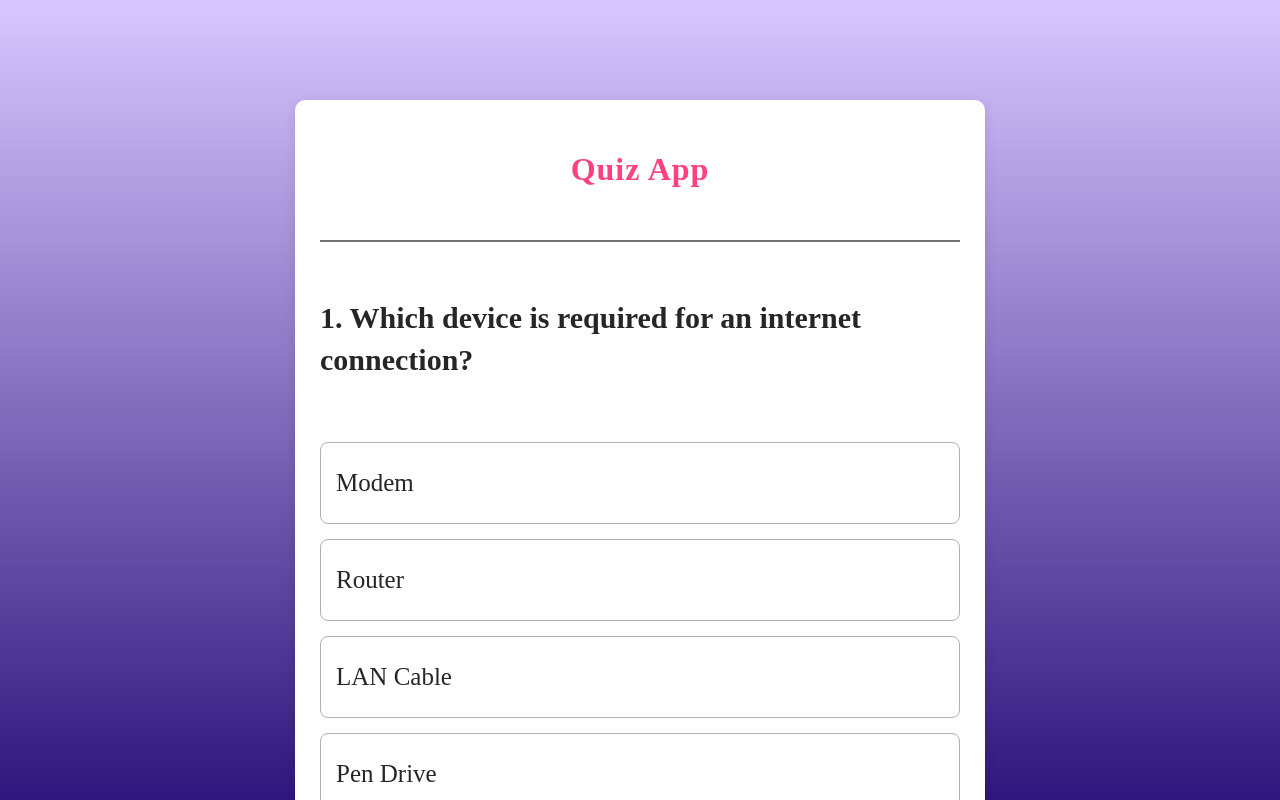
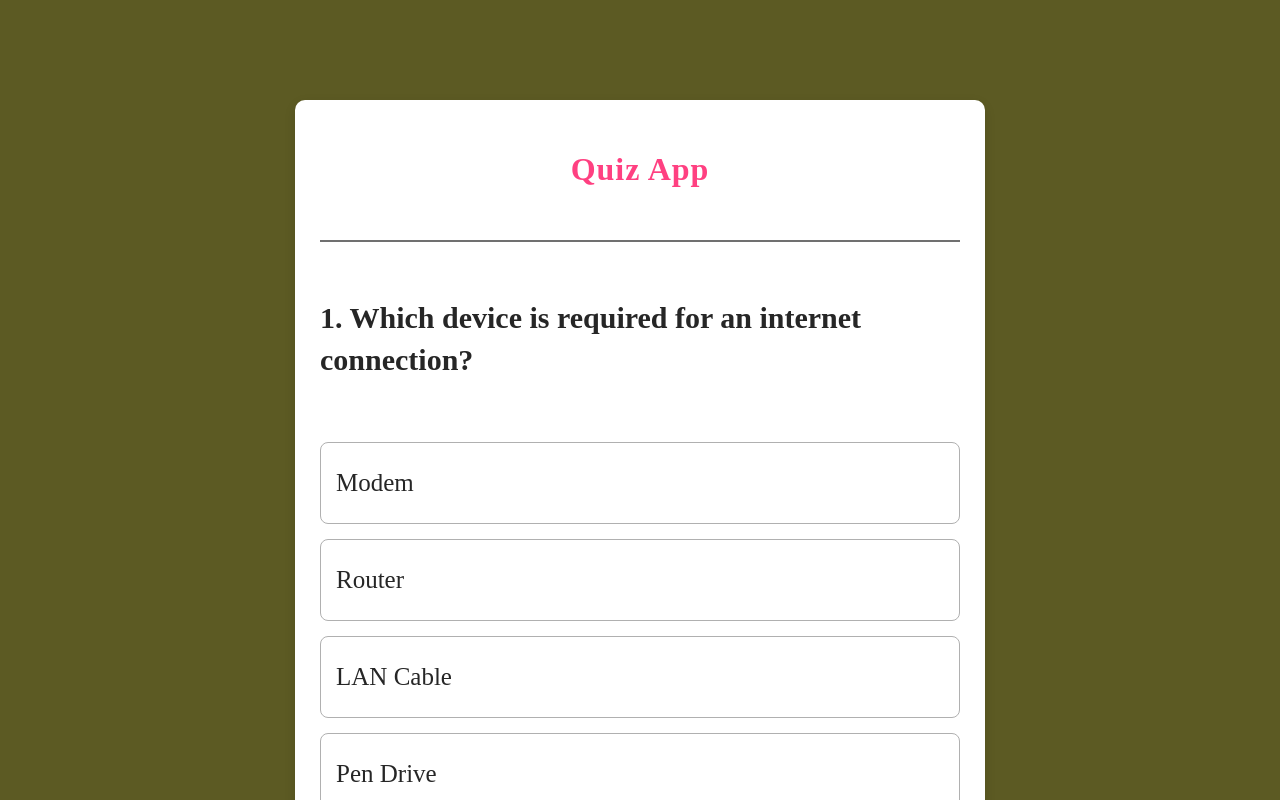
Before and after one commit to sudhanshu5622/Quizzz-App-React-js, a React (Vite) app: page / in a window 1280 px wide. Shown: the top 800 px of the page. Built offline with nearby package versions, Linux system fonts and the light colour scheme.

Commit message:
Update index.css

```diff
--- a/src/index.css
+++ b/src/index.css
@@ -4,6 +4,7 @@ body {
  padding: 0;
  height: 100vh;
  font-family: 'poppins';
- background-image: linear-gradient(#D8C7FF , #19006C);
+ /* background-image: linear-gradient(#D8C7FF , #19006C); */
+ background-color: rgb(92, 90, 35);
 
 }
```
